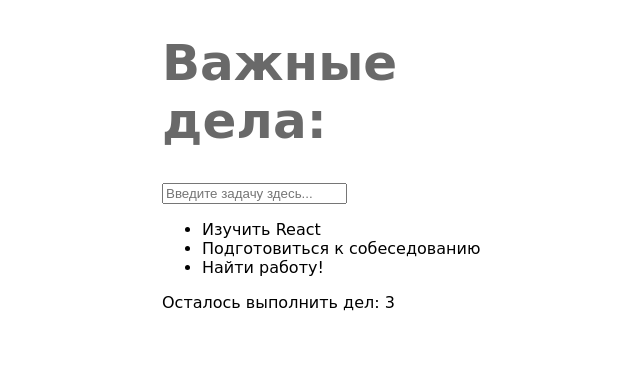
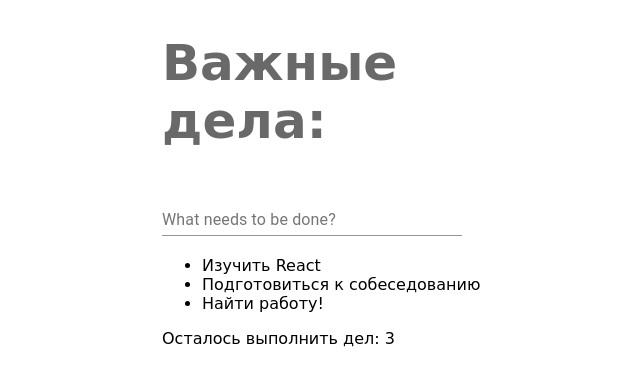
Before and after one commit to WebHeroSchool/npm, a React (Create React App) app: page / in a window 1280 px wide. Shown: the top 382 px of the page, without its empty margins (303-943 px from the left). Built offline with nearby package versions, Linux system fonts and the light colour scheme.

Commit message:
lesson 25

```diff
--- a/package.json
+++ b/package.json
@@ -29,6 +29,7 @@
     ]
   },
   "devDependencies": {
-    "classnames": "^2.2.6"
+    "classnames": "^2.2.6",
+    "gulp": "^4.0.2"
   }
 }
--- a/src/components/InputItem/InputItem.js
+++ b/src/components/InputItem/InputItem.js
@@ -1,7 +1,14 @@
 import React from 'react';
+import TextField from '@material-ui/core/TextField';
+import inputItemStyles from './InputItem.module.css';
 
-const InputItem = () => (
-  <input placeholder={ "Введите задачу здесь..." }/>
-);
+const InputItem = () => (<div>
+  <TextField
+    id='standard-dense'
+    className={inputItemStyles.input}
+    label='What needs to be done?'
+    margin='dense'
+  />
+</div>);
 
 export default InputItem;
--- /dev/null
+++ b/src/components/InputItem/InputItem.module.css
@@ -0,0 +1,3 @@
+.input {
+  width: 300px;
+}
```
Also changed, not shown: 1 other file (tests, documents, lock files or other folders).
